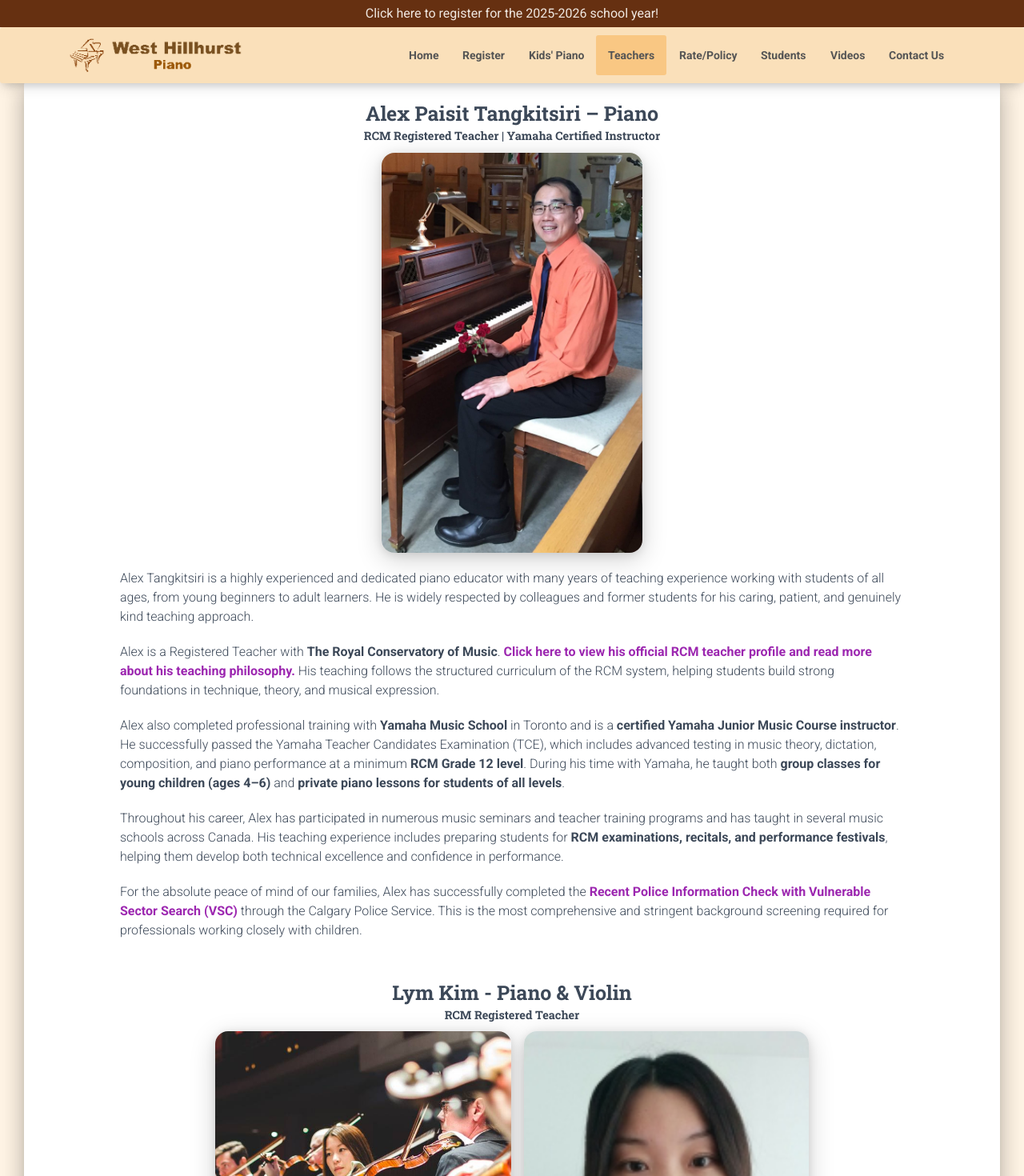
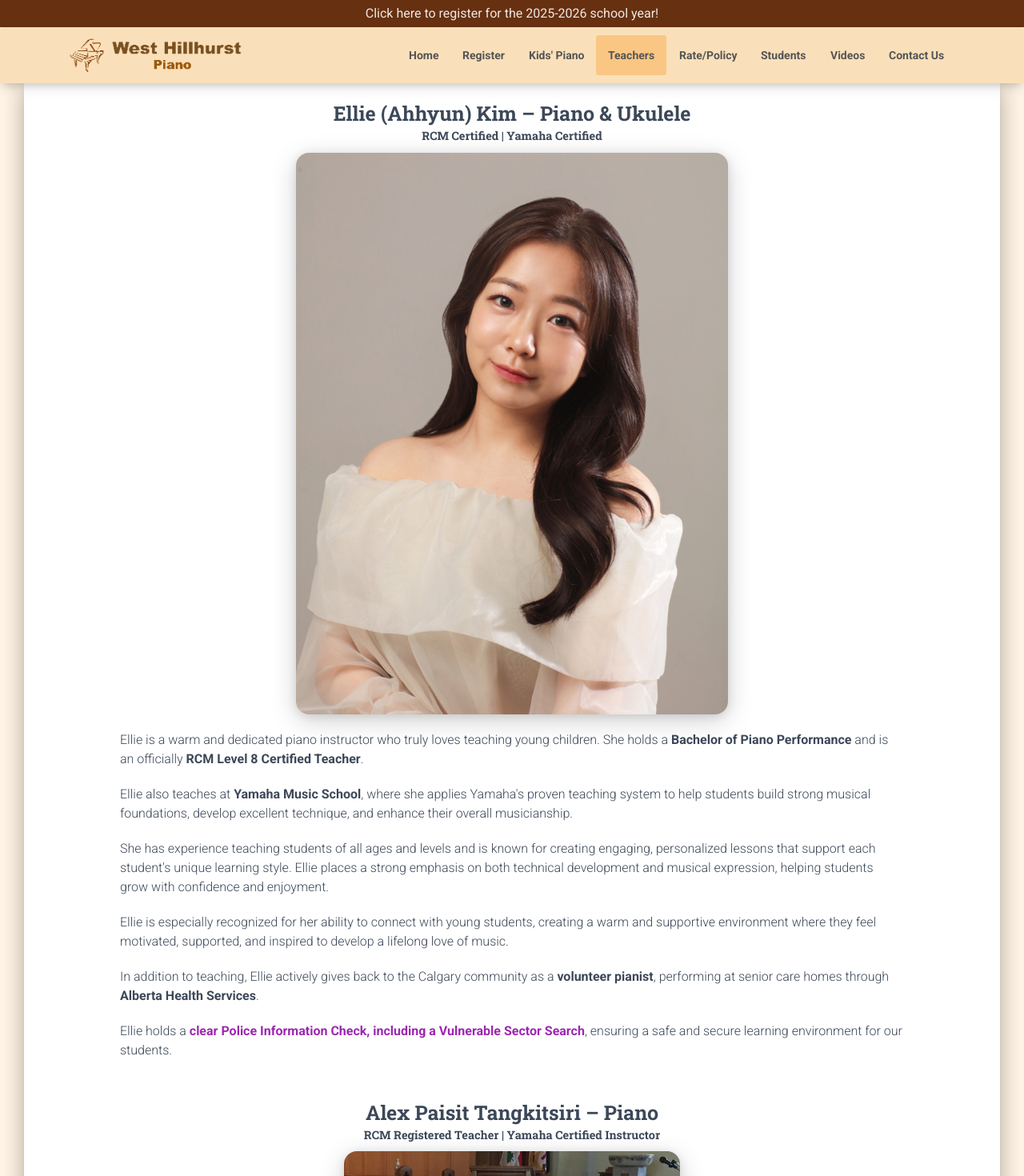
Before and after one commit to czodiac/teacherlym, a Next.js app: page /profile in a window 1280 px wide. Shown: the top 1470 px of the page at 80% size. Built offline with nearby package versions, Linux system fonts and the light colour scheme.

Commit message:
아현 추가

```diff
--- a/pages/profile.js
+++ b/pages/profile.js
@@ -3,7 +3,7 @@ import classNames from "classnames";
 // @material-ui/core components
 import { makeStyles } from "@material-ui/core/styles";
 // core components
-import Header from "../components/Header/Header.js"; // ✅ 상대경로
+import Header from "../components/Header/Header.js";
 import Footer from "../components/Footer/Footer.js";
 import GridContainer from "../components/Grid/GridContainer.js";
 import GridItem from "../components/Grid/GridItem.js";
@@ -16,22 +16,87 @@ const useStyles = makeStyles(styles);
 export default function ProfilePage(props) {
   const classes = useStyles();
   const { ...rest } = props;
-  const opts = {
-    height: "563",
-    width: "1000",
-    playerVars: {
-      autoplay: 0,
-    },
-  };
+
   function onShowOriginal() {
     window.open("/img/mainPage_Original.png", "_blank");
   }
+
   return (
     <div>
       <Header rightLinks={<HeaderLinks />} fixed {...rest} />
       <div className={classNames(classes.main, classes.mainNoParallax)}>
         <div className={classes.container}>
           <br />
+
+          {/* ── Ellie (Ahhyun) Kim ── */}
+          <GridContainer justify="center">
+            <GridItem xs={12} sm={12} md={6}>
+              <div className={classes.profile}>
+                <div className={classes.name}>
+                  <h3 className={classes.title} style={{ margin: "0" }}>
+                    Ellie (Ahhyun) Kim – Piano & Ukulele
+                  </h3>
+                  <h4 className={classes.titleSub}>
+                    RCM Certified | Yamaha Certified
+                  </h4>
+                </div>
+              </div>
+              <img
+                alt="Ellie (Ahhyun) Kim - West Hillhurst Violin and Piano"
+                src="/img/AhhyunKim.jpeg"
+                className={classes.teacherPhotoResponsive}
+              />
+            </GridItem>
+          </GridContainer>
+          <div className={classes.description}>
+            <div className={classes.subItem}>
+              Ellie is a warm and dedicated piano instructor who truly loves
+              teaching young children. She holds a{" "}
+              <strong>Bachelor of Piano Performance</strong> and is an
+              officially <strong>RCM Level 8 Certified Teacher</strong>.
+            </div>
+            <div className={classes.subItem}>
+              Ellie also teaches at <strong>Yamaha Music School</strong>, where
+              she applies Yamaha's proven teaching system to help students build
+              strong musical foundations, develop excellent technique, and
+              enhance their overall musicianship.
+            </div>
+            <div className={classes.subItem}>
+              She has experience teaching students of all ages and levels and is
+              known for creating engaging, personalized lessons that support
+              each student's unique learning style. Ellie places a strong
+              emphasis on both technical development and musical expression,
+              helping students grow with confidence and enjoyment.
+            </div>
+            <div className={classes.subItem}>
+              Ellie is especially recognized for her ability to connect with
+              young students, creating a warm and supportive environment where
+              they feel motivated, supported, and inspired to develop a lifelong
+              love of music.
+            </div>
+            <div className={classes.subItem}>
+              In addition to teaching, Ellie actively gives back to the Calgary
+              community as a <strong>volunteer pianist</strong>, performing at
+              senior care homes through <strong>Alberta Health Services</strong>
+              .
+            </div>
+            <div className={classes.subItem}>
+              Ellie holds a{" "}
+              <strong>
+                <a href="./AhhyunKimPoliceRecord2025.pdf" target="_blank">
+                  clear Police Information Check, including a Vulnerable Sector
+                  Search
+                </a>
+              </strong>
+              , ensuring a safe and secure learning environment for our
+              students.
+            </div>
+          </div>
+
+          <br />
+          <br />
+
+          {/* ── Alex ── */}
           <GridContainer justify="center">
             <GridItem xs={12} sm={12} md={6}>
               <div className={classes.profile}>
@@ -47,8 +112,8 @@ export default function ProfilePage(props) {
               <img
                 alt="Alex - West Hillhurst Violin and Piano"
                 src="./img/Alex.jpg"
-                height="500px"
-                className={classes.teacherPhoto}
+                className={classes.teacherPhotoResponsive}
+                style={{ maxWidth: "420px" }}
               />
             </GridItem>
           </GridContainer>
@@ -113,8 +178,11 @@ export default function ProfilePage(props) {
               working closely with children.
             </div>
           </div>
+
           <br />
           <br />
+
+          {/* ── Lym ── */}
           <GridContainer justify="center">
             <GridItem xs={12} sm={12} md={6}>
               <div className={classes.profile}>
@@ -122,7 +190,9 @@ export default function ProfilePage(props) {
                   <h3 className={classes.title} style={{ margin: "0" }}>
                     Lym Kim - Piano & Violin
                   </h3>
-                  <h4 className={classes.titleSub}>RCM Registered Teacher</h4>
+                  <h4 className={classes.titleSub}>
+                    RCM Registered Teacher | Suzuki Certified Teacher
+                  </h4>
                 </div>
               </div>
               <div className={classes.photoRow}>
@@ -193,14 +263,14 @@ export default function ProfilePage(props) {
               violinist, a former concertmaster of the Novosibirsk Philharmonic
               Orchestra, and a direct student of Zakhar Bron—the legendary
               mentor of Maxim Vengerov and Vadim Repin. This immersive
-              mentorship helped her absorb the bowing , phrasing techniques of
+              mentorship helped her absorb the bowing, phrasing techniques of
               the Russian violin school.
             </div>
             <div className={classes.subItem}>
               In 2009, she was invited to perform at the Seoul Spring Chamber
               Music Festival, a prestigious gathering of top-tier international
               musicians. From 2014 to 2015, she served as a music teacher at
-              Busan Foreign School an international school in South Korea.
+              Busan Foreign School, an international school in South Korea.
             </div>
             <div className={classes.subItem}>
               Throughout her career, she served as 1st violinist with the York
@@ -211,12 +281,13 @@ export default function ProfilePage(props) {
               Mississauga, collaborating with local professional musicians.
             </div>
             <div className={classes.subItem}>
-              Mrs. Lym is a certified Suzuki teacher, having completed Suzuki
-              pedagogy training at the Royal Conservatory of Music in Toronto.
-              She is a proud member of the Suzuki Association of the Americas
-              (Member #: 115618), the American Federation of Musicians (AFM),
-              and a certified teacher of the Royal Conservatory of Music (RCM
-              Teacher #: 108136), fully qualified to prepare students for RCM
+              Mrs. Lym is a <strong>certified Suzuki teacher</strong>, having
+              completed Suzuki pedagogy training at the Royal Conservatory of
+              Music in Toronto. She is a proud member of the{" "}
+              <strong>Suzuki Association of the Americas</strong> (Member #:
+              115618), the American Federation of Musicians (AFM), and a
+              certified teacher of the Royal Conservatory of Music (RCM Teacher
+              #: 108136), fully qualified to prepare students for RCM
               examinations. She also holds a clean criminal record.
             </div>
           </div>
--- a/styles/jss/nextjs-material-kit/pages/profilePage.js
+++ b/styles/jss/nextjs-material-kit/pages/profilePage.js
@@ -128,6 +128,7 @@ const profilePageStyle = {
   teacherPhotoResponsive: {
     display: "block",
     margin: "0 auto",
+    width: "100%",
     maxWidth: "100%",
     height: "auto",
     borderRadius: "16px",
```
Also changed, not shown: public/img/AhhyunKim.jpeg (added), 1 other file (tests, documents, lock files or other folders).
